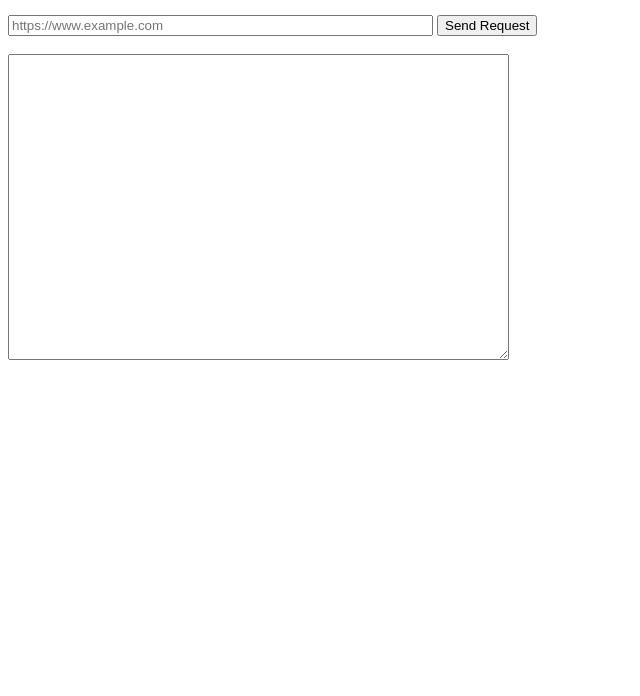
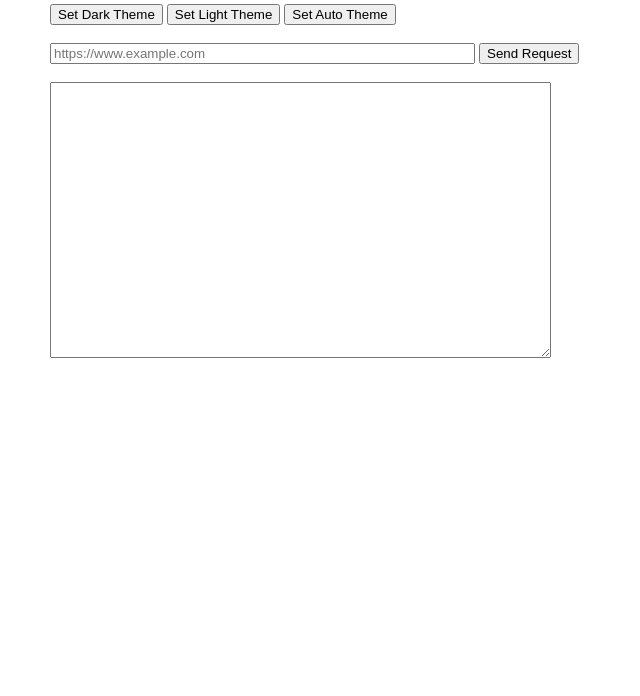
Before and after one commit to dsanders11/starship-next-targets-electron, a website with bundled scripts: page index.html in a window 1280 px wide. Shown: the part 104-800 px from the top of the page, without its empty margins (0-640 px from the left). Built offline with nearby package versions, Linux system fonts and the light colour scheme.

Commit message:
chore: improve styling

```diff
--- a/index.html
+++ b/index.html
@@ -2,6 +2,11 @@
 <html>
   <head>
     <title>Starship</title>
+    <style>
+      body {
+        margin: 50px;
+      }
+    </style>
   </head>
   <body>
     <h1>Starship</h1>
@@ -16,7 +21,7 @@
     <button id="send-request">Send Request</button>
     <br>
     <br>
-    <textarea rows="20" cols="60" readonly id="request-response"></textarea>
+    <textarea rows="18" cols="60" readonly id="request-response"></textarea>
 
     <script src="./renderer.js"></script>
   </body>
--- a/starship/preload.ts
+++ b/starship/preload.ts
@@ -38,6 +38,10 @@ const css = `
     color-scheme: only dark;
   }
 
+  [data-theme='dark'] body {
+    background-color: #222;
+  }
+
   [data-theme='light'] {
     color-scheme: only light;
   }
```
